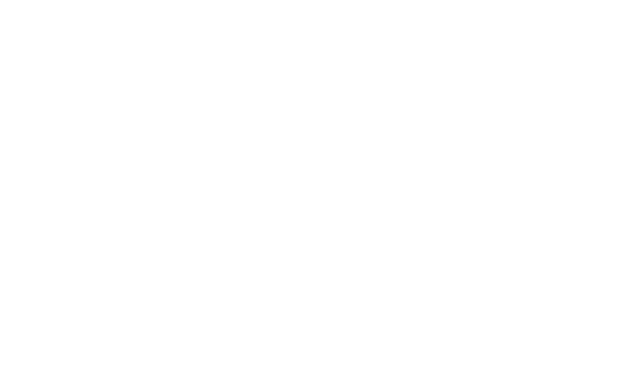
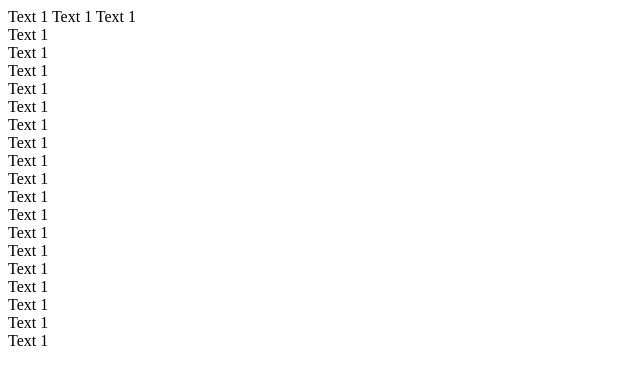
Before and after one commit to chicgirlclub/chicgirlclub.github.io, a plain HTML site: page index.html in a window 1280 px wide. Shown: the whole page, without its empty margins (0-640 px from the left). Drawn offline with Linux system fonts and the light colour scheme.

Commit message:
Update index.html

```diff
--- a/index.html
+++ b/index.html
@@ -5,73 +5,73 @@
         <meta name="viewport" content="width=device-width, initial-scale=1.0">
 
         <!--==================== UNICONS ====================-->
-
+        Text 1
 
         <!--==================== SWIPER CSS ====================-->
         <link rel="stylesheet" href="">
-
+        Text 1
         <!--==================== CSS ====================-->
         <link rel="stylesheet" href="">
-
+Text 1
         <title>Responsive Portfolio Website</title>
     </head>
     <body>
         <!--==================== HEADER ====================-->
         <header class="header" id="header">
-
+            Text 1
         </header>
-
+Text 1
         <!--==================== MAIN ====================-->
         <main class="main">
             <!--==================== HOME ====================-->
             <section class="home section" id="home">
-
+               Text 1
             </section>
-
+Text 1
             <!--==================== ABOUT ====================-->
             <section class="about section" id="about">
-
+                Text 1
             </section>
-
+Text 1
             <!--==================== SKILLS ====================-->
             <section class="skills section" id="skills">
 
             </section>
-
+Text 1
             <!--==================== QUALIFICATION ====================-->
             <section class="qualification section">
-
+Text 1
             </section>
-
+Text 1
             <!--==================== SERVICES ====================-->
             <section class="services section" id="services">
-
+                Text 1
             </section>
-
+Text 1
             <!--==================== PORTFOLIO ====================-->
             <section class="portfolio section" id="portfolio">
-
+                Text 1
             </section>
 
             <!--==================== PROJECT IN MIND ====================-->
             <section class="project section">
-
+Text 1
             </section>
 
             <!--==================== TESTIMONIAL ====================-->
             <section class="testimonial section">
-
+                Text 1
             </section>
 
             <!--==================== CONTACT ME ====================-->
             <section class="contact section" id="contact">
-
+Text 1
             </section>
         </main>
-
+Text 1
         <!--==================== FOOTER ====================-->
         <footer class="footer">
-
+         Text 1
         </footer>
 
         <!--==================== SCROLL TOP ====================-->
@@ -79,7 +79,7 @@
 
         <!--==================== SWIPER JS ====================-->
         <script src=""></script>
-
+Text 1
         <!--==================== MAIN JS ====================-->
         <script src=""></script>
     </body>
```
